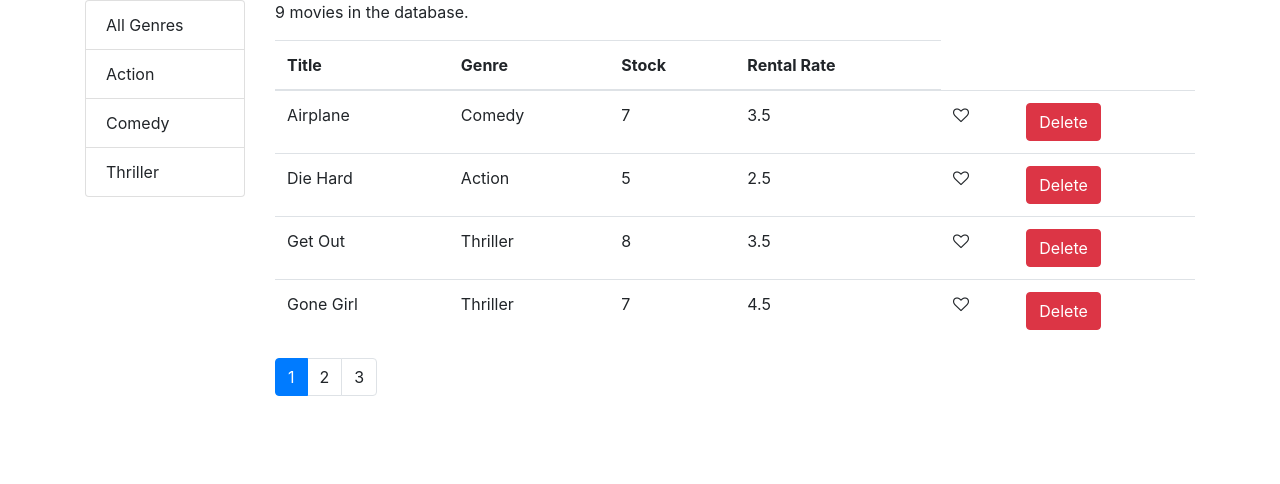
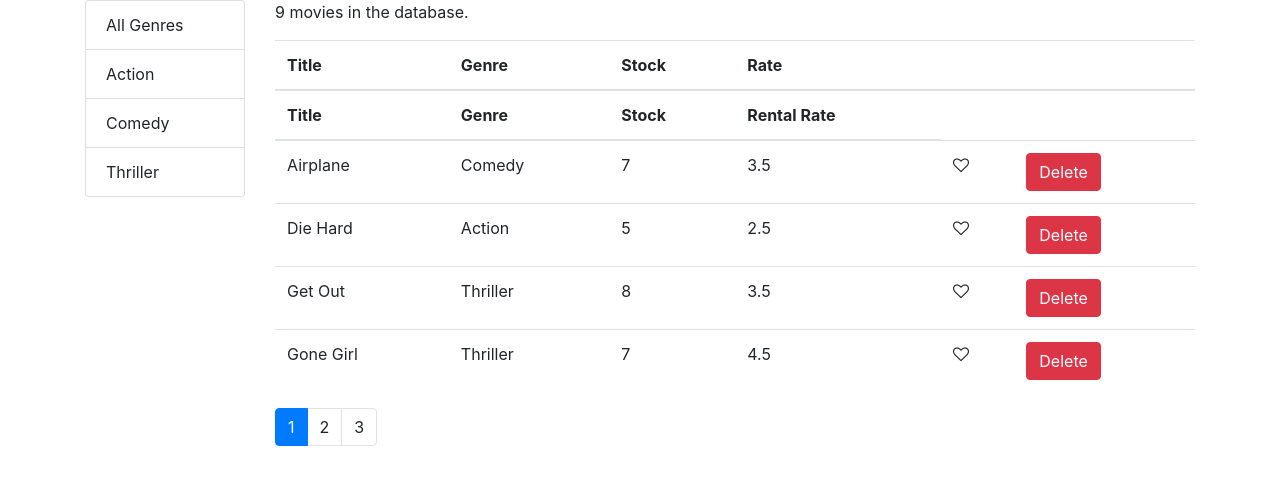
Before and after one commit to samitcheema/vidly, a React (Create React App) app: page / in a window 1280 px wide. Shown: the top 484 px of the page. Built offline with nearby package versions, Linux system fonts and the light colour scheme.

Commit message:
new component tableheader

```diff
--- a/src/App.js
+++ b/src/App.js
@@ -1,5 +1,4 @@
 import React from "react";
-import logo from "./logo.svg";
 import "./App.css";
 import Movies from "./components/movies";
 
--- a/src/components/common/favorite.jsx
+++ b/src/components/common/favorite.jsx
@@ -1,4 +1,4 @@
-import React, { Component } from "react";
+import React from "react";
 
 const favorite = props => {
   let classes = "fa fa-heart";
--- a/src/components/common/genres.jsx
+++ b/src/components/common/genres.jsx
@@ -1,4 +1,4 @@
-import React, { Component } from "react";
+import React from "react";
 
 const Genres = props => {
   const {
--- /dev/null
+++ b/src/components/common/tableHeader.jsx
@@ -0,0 +1,38 @@
+import React, { Component } from "react";
+
+/*
+columns: array
+sortColumn: object
+onSort: function
+*/
+
+class TableHeader extends Component {
+  raiseSort = path => {
+    const sortColumn = { ...this.props.sortColumn };
+    if (sortColumn.path === path)
+      sortColumn.order = sortColumn.order === "asc" ? "desc" : "asc";
+    else {
+      sortColumn.path = path;
+      sortColumn.order = "asc";
+    }
+    this.props.onSort(sortColumn);
+  };
+  render() {
+    return (
+      <thead>
+        <tr>
+          {this.props.columns.map(column => (
+            <th
+              key={column.path || column.key}
+              onClick={() => this.raiseSort(column.path)}
+            >
+              {column.label}
+            </th>
+          ))}
+        </tr>
+      </thead>
+    );
+  }
+}
+
+export default TableHeader;
--- a/src/components/moiveTable.jsx
+++ b/src/components/moiveTable.jsx
@@ -1,17 +1,43 @@
 import React, { Component } from "react";
 import Favorite from "./common/favorite";
+import TableHeader from "./common/tableHeader";
 
-const MoviesTable = props => {
-  const { movies, onDelete, onLike, onSort } = props;
-
+class MovieTable extends Component {
+  columns = [
+    { path: "title", label: "Title" },
+    { path: "genre.name", label: "Genre" },
+    { path: "numberInStock", label: "Stock" },
+    { path: "dailyRentalRate", label: "Rate" },
+    { key: "favorite" },
+    { key: "delete" }
+  ];
+  raiseSort = path => {
+    const sortColumn = { ...this.props.sortColumn };
+    if (sortColumn.path === path)
+      sortColumn.order = sortColumn.order === "asc" ? "desc" : "asc";
+    else {
+      sortColumn.path = path;
+      sortColumn.order = "asc";
+    }
+    this.props.onSort(sortColumn);
+  };
+  render() {
+    const { movies, onDelete, onLike, sortColumn, onSort } = this.props;
     return (
       <table className="table">
+        <TableHeader
+          columns={this.columns}
+          sortColumn={sortColumn}
+          onSort={onSort}
+        />
         <thead>
           <tr>
-          <th onClick={() => onSort("Title")}>Title</th>
-          <th onClick={() => onSort("genre.name")}>Genre</th>
-          <th onClick={() => onSort("numberInStock")}>Stock</th>
-          <th onClick={() => onSort("dailyRentalRate")}>Rental Rate</th>
+            <th onClick={() => this.raiseSort("Title")}>Title</th>
+            <th onClick={() => this.raiseSort("genre.name")}>Genre</th>
+            <th onClick={() => this.raiseSort("numberInStock")}>Stock</th>
+            <th onClick={() => this.raiseSort("dailyRentalRate")}>
+              Rental Rate
+            </th>
           </tr>
         </thead>
         <tbody>
@@ -41,6 +67,7 @@ const MoviesTable = props => {
         </tbody>
       </table>
     );
-};
+  }
+}
 
-export default MoviesTable;
+export default MovieTable;
--- a/src/components/movies.jsx
+++ b/src/components/movies.jsx
@@ -39,14 +39,7 @@ class Movie extends Component {
     this.setState({ selectedGenre: genre, currentPage: 1 });
   };
 
-  handleSort = path => {
-    const sortColumn = { ...this.state.sortColumn };
-    if (sortColumn.path === path)
-      sortColumn.order = sortColumn.order === "asc" ? "desc" : "asc";
-    else {
-      sortColumn.path = path;
-      sortColumn.order = "asc";
-    }
+  handleSort = sortColumn => {
     this.setState({ sortColumn });
   };
 
@@ -83,6 +76,7 @@ class Movie extends Component {
         <div className="col">
           <p>{filtered.length} movies in the database.</p>
           <MoviesTable
+            sortColumn={sortColumn}
             movies={movies}
             onLike={this.handleFavorite}
             onDelete={this.handleDecrement}
```
Lines whose indentation alone changed are shown as unchanged.
